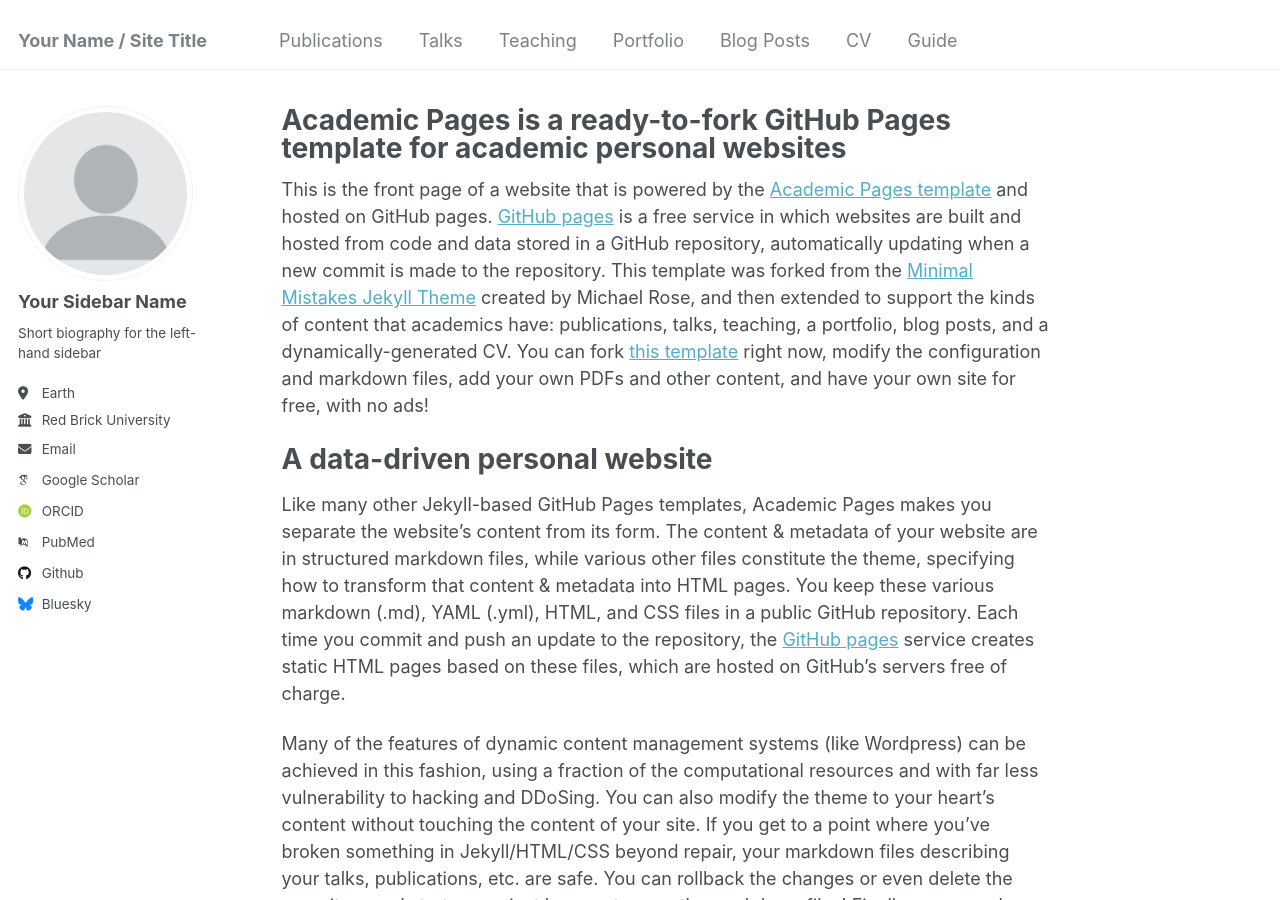
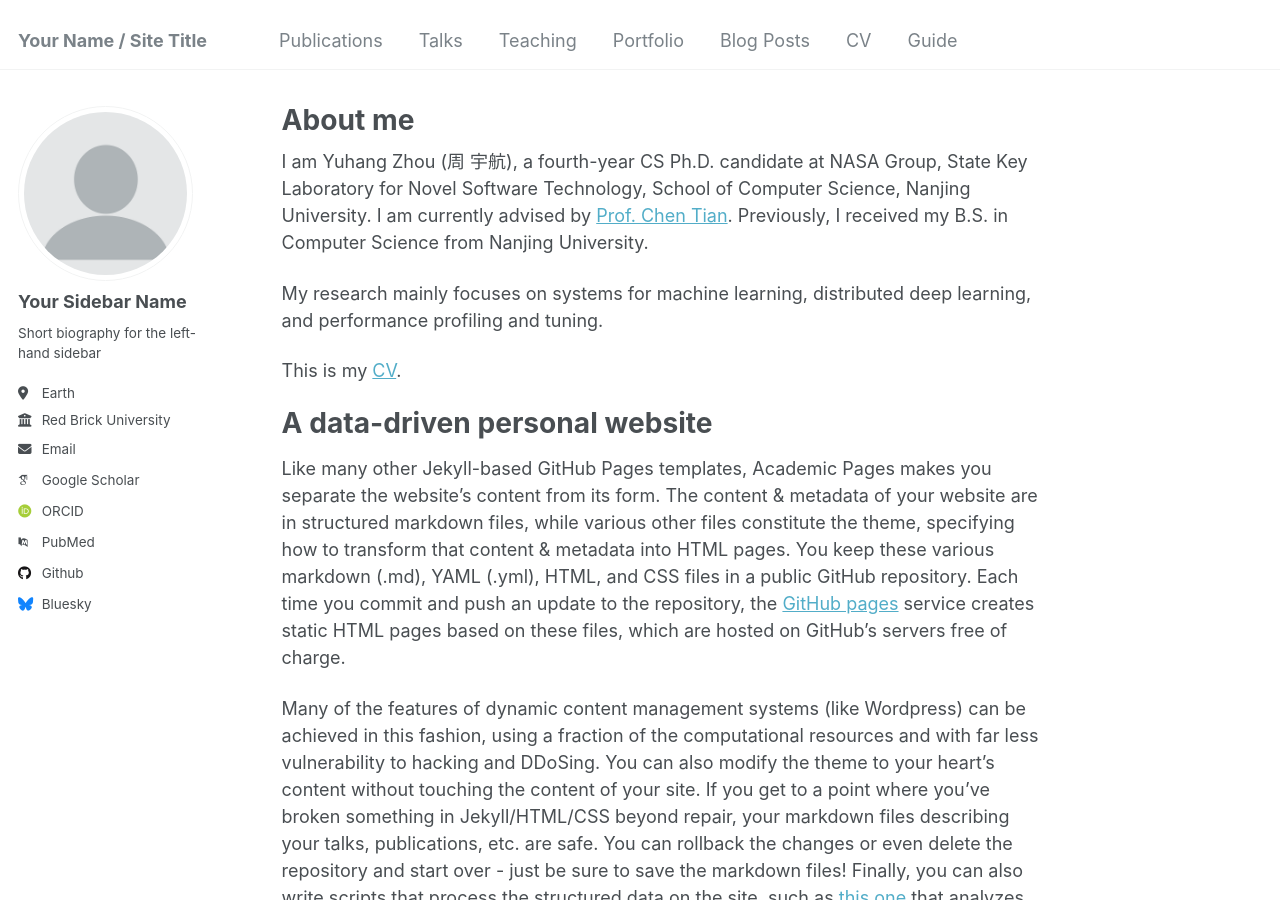
Before and after one commit to njuzyh/njuzyh.github.io, a Jekyll site: the page built from _pages/about.md, in a window 1280 px wide and 900 px high. Built offline with Jekyll 4.4.1, drawn with Linux system fonts in a browser that asks for light colours; some web fonts are replaced.

Commit message:
Update about.md

```diff
--- a/_pages/about.md
+++ b/_pages/about.md
@@ -1,13 +1,18 @@
 ---
 permalink: /
-title: "Academic Pages is a ready-to-fork GitHub Pages template for academic personal websites"
+title: "About me"
 author_profile: true
 redirect_from:
   - /about/
   - /about.html
 ---
 
-This is the front page of a website that is powered by the [Academic Pages template](https://github.com/academicpages/academicpages.github.io) and hosted on GitHub pages. [GitHub pages](https://pages.github.com) is a free service in which websites are built and hosted from code and data stored in a GitHub repository, automatically updating when a new commit is made to the repository. This template was forked from the [Minimal Mistakes Jekyll Theme](https://mmistakes.github.io/minimal-mistakes/) created by Michael Rose, and then extended to support the kinds of content that academics have: publications, talks, teaching, a portfolio, blog posts, and a dynamically-generated CV. You can fork [this template](https://github.com/academicpages/academicpages.github.io) right now, modify the configuration and markdown files, add your own PDFs and other content, and have your own site for free, with no ads!
+I am Yuhang Zhou (周 宇航), a fourth-year CS Ph.D. candidate at NASA Group, State Key Laboratory for Novel Software Technology,
+School of Computer Science, Nanjing University. I am currently advised by [Prof. Chen Tian](https://cs.nju.edu.cn/tianchen/index.htm). Previously, I received my B.S. in Computer Science from Nanjing University.
+
+My research mainly focuses on systems for machine learning, distributed deep learning, and performance profiling and tuning.
+
+This is my [CV](../assets/yuhangzhou_CV.pdf).
 
 A data-driven personal website
 ======
```
